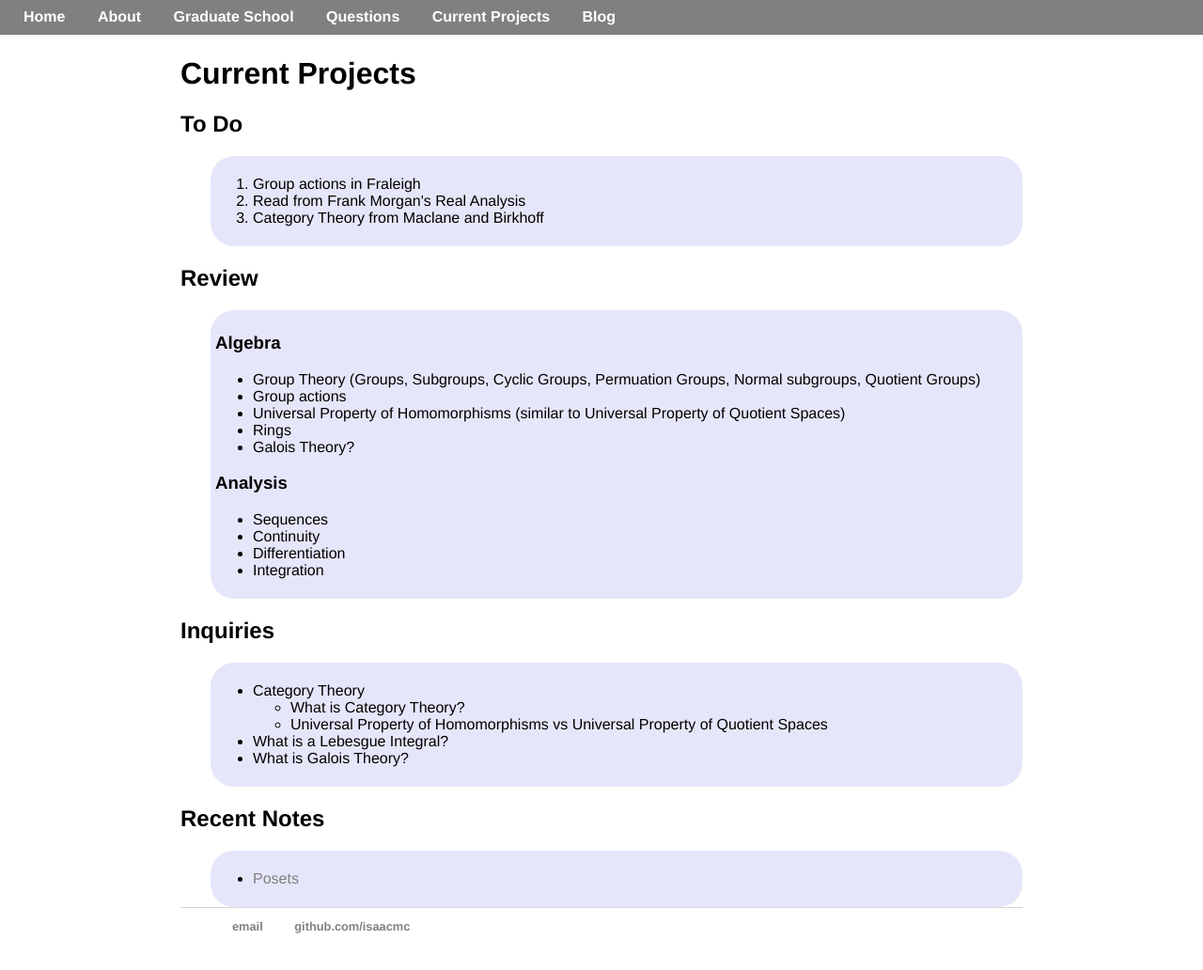
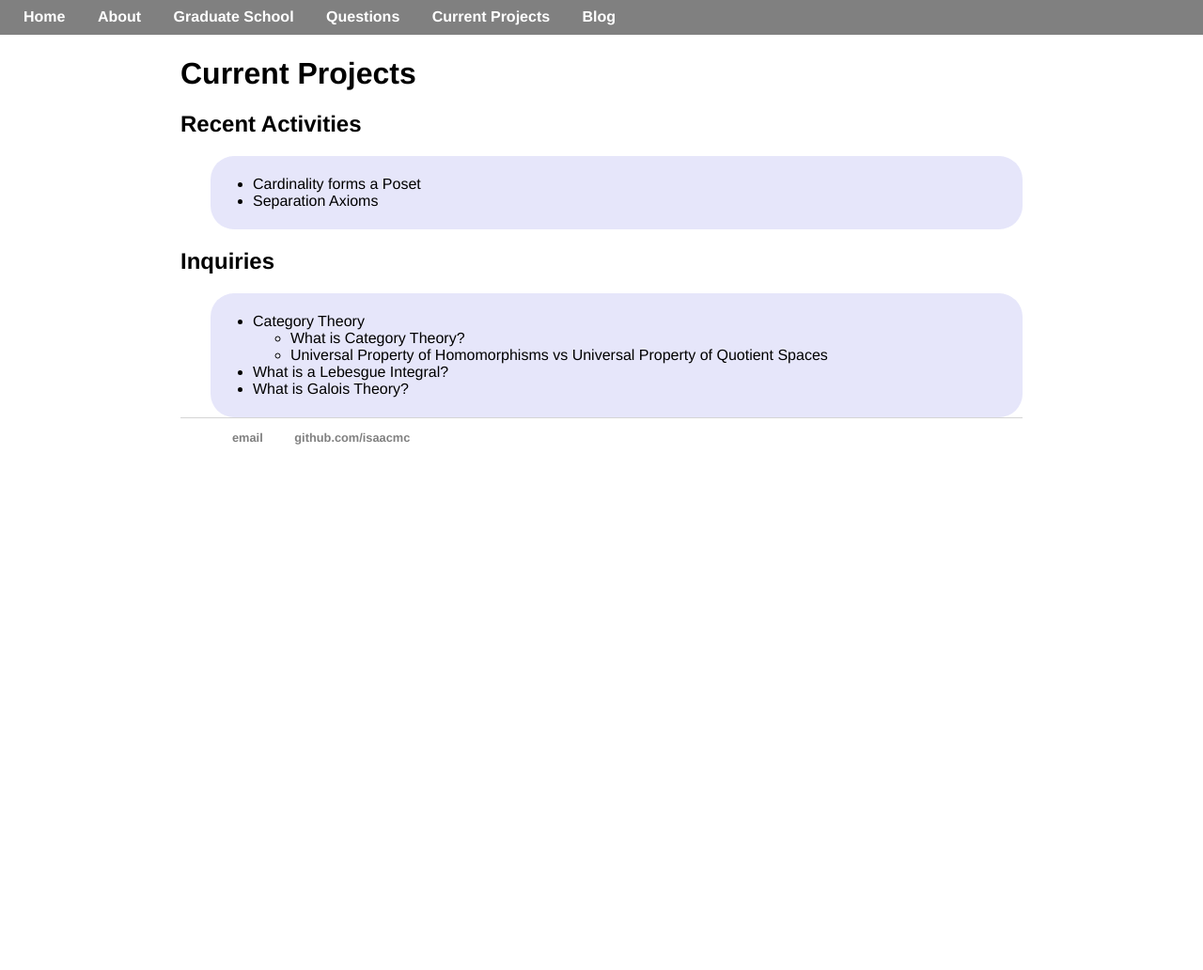
Before and after one commit to isundberg/isaacmc.github.io, a Jekyll site: the page built from projects/index.html, in a window 1280 px wide and 1053 px high. Shown: the top 1032 px of the window at 94% size. Built offline with Jekyll 4.4.1, drawn with Linux system fonts in a browser that asks for light colours.

Commit message:
Update index.html

```diff
--- a/projects/index.html
+++ b/projects/index.html
@@ -4,6 +4,7 @@ title: Current Projects
 ---
 	<h1>{{ page.title }}</h1>
 
+	<!--
 	<h2 id="project-title">To Do</h2>
 	<div id="project">
 		<ol>
@@ -11,9 +12,9 @@ title: Current Projects
 		  <li>Read from Frank Morgan's Real Analysis</li>
 		  <li>Category Theory from Maclane and Birkhoff</li>
 		</ol>
-	</div>
+	</div> -->
 
-	<h2 id="project-title">Review</h2>
+	<!-- <h2 id="project-title">Review</h2>
 	<div id="project">
 		<h3>Algebra</h3>
 		<ul>
@@ -31,6 +32,14 @@ title: Current Projects
 		  <li>Differentiation</li>
 		  <li>Integration</li>
 		</ul>
+	</div> -->
+
+	<h2 id="project-title">Recent Activities</h2>
+	<div id="project">
+		<ul>
+			<li>Cardinality forms a Poset</li>
+			<li>Separation Axioms</li>
+		</ul>
 	</div>
 
 	<h2 id="project-title">Inquiries</h2>
@@ -45,10 +54,3 @@ title: Current Projects
 		  <li>What is Galois Theory?</li>
 		</ul>
 	</div>
-
-	<h2 id="project-title">Recent Notes</h2>
-	<div id="project">
-		<ul>
-			<li><a href="/pdfs/Analysis Notes (Summer 2016).pdf">Posets</a></li>
-		</ul>
-	</div>
```
